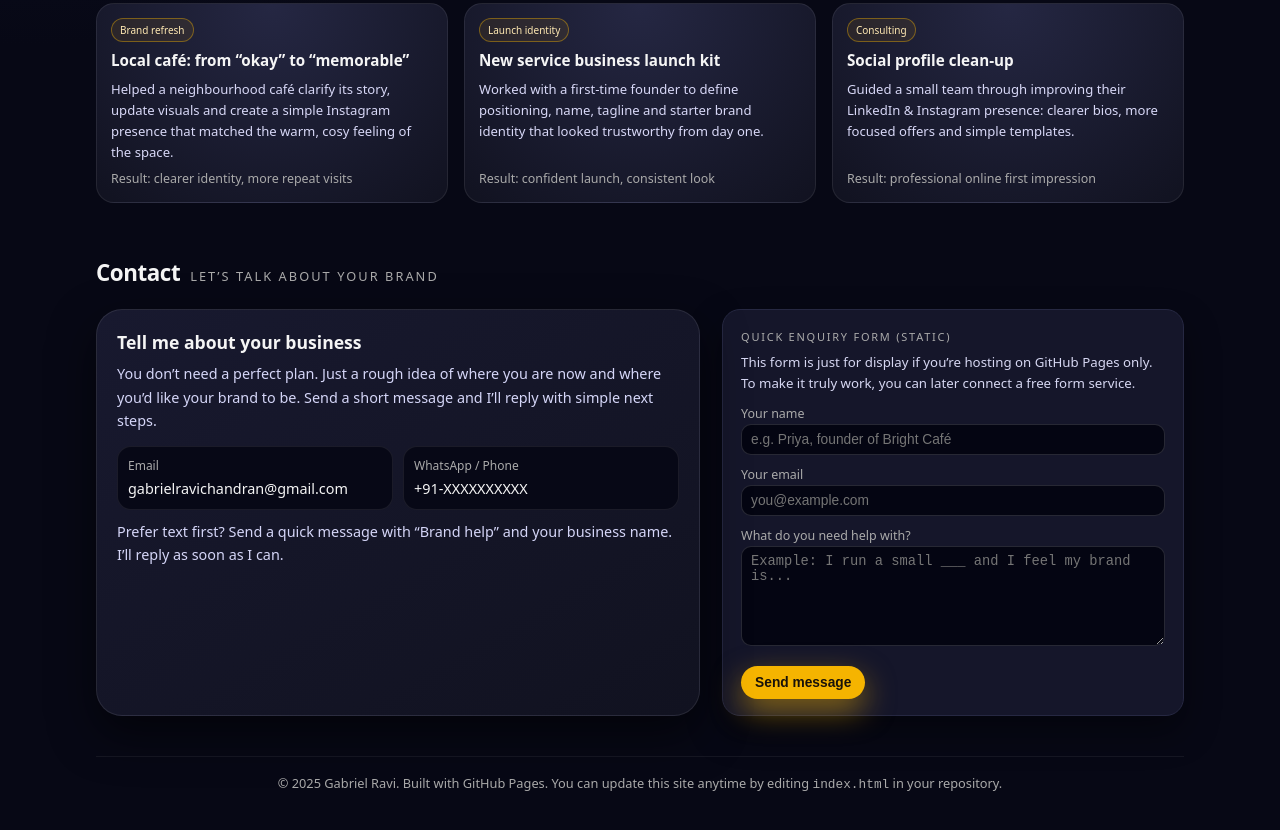
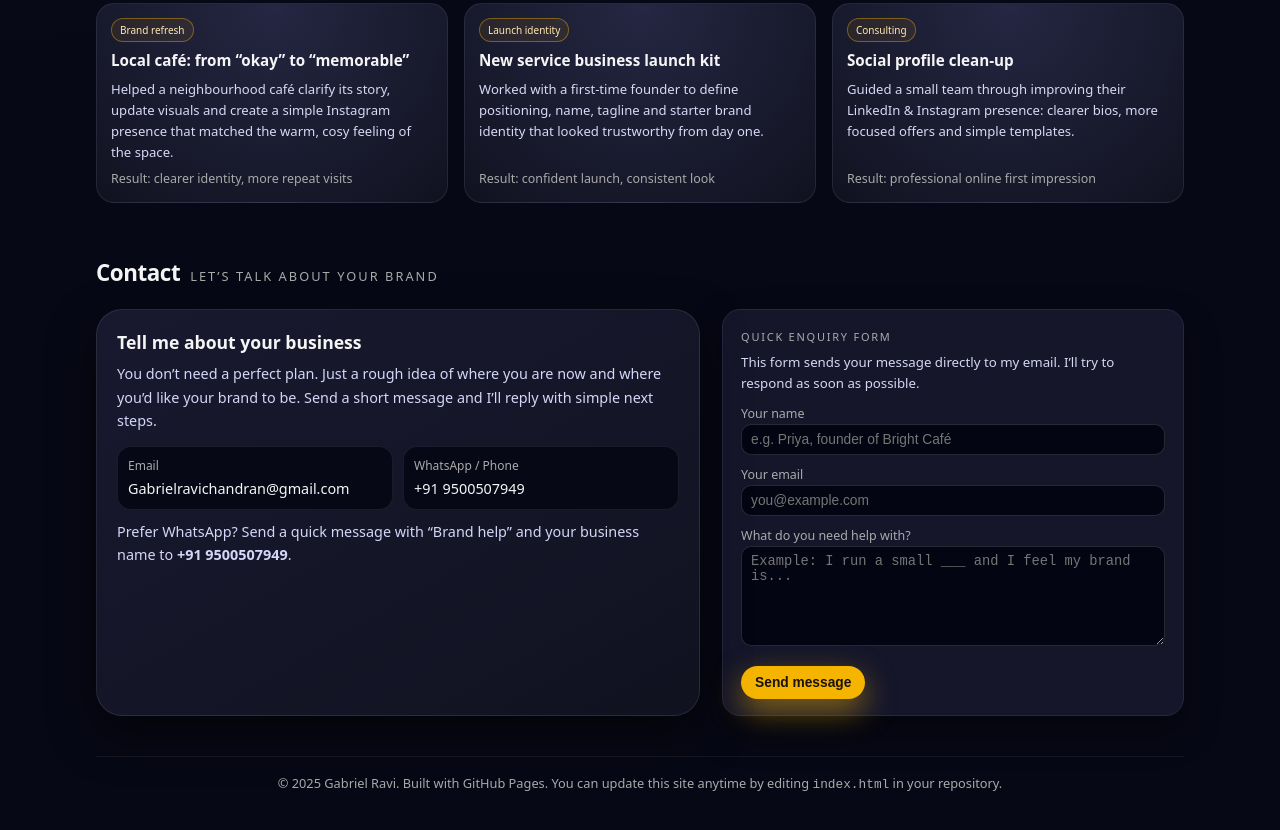
Before and after one commit to Gabrielravii/Gabrielravi.github.io, a plain HTML site: page index.html in a window 1280 px wide. Shown: the part 1376-2206 px from the top of the page. Drawn offline with Linux system fonts and the light colour scheme.

Commit message:
Update index.html

```diff
--- a/index.html
+++ b/index.html
@@ -990,31 +990,32 @@
               <div class="contact-box">
                 <div class="contact-label">Email</div>
                 <div class="contact-value">
-                  gabrielravichandran@gmail.com
+                  Gabrielravichandran@gmail.com
                 </div>
               </div>
               <div class="contact-box">
                 <div class="contact-label">WhatsApp / Phone</div>
                 <div class="contact-value">
-                  <!-- Change this to your number or remove -->
-                  +91-XXXXXXXXXX
+                  +91 9500507949
                 </div>
               </div>
             </div>
 
             <p class="availability">
-              Prefer text first? Send a quick message with “Brand help” and your business name. I’ll reply as soon as I can.
+              Prefer WhatsApp? Send a quick message with “Brand help” and your business name to
+              <strong>+91 9500507949</strong>.
             </p>
           </div>
 
           <div class="card">
-            <div class="mini-label">Quick enquiry form (static)</div>
+            <div class="mini-label">Quick enquiry form</div>
             <p style="font-size:0.83rem; color:#d6d7f2; margin-bottom:8px;">
-              This form is just for display if you’re hosting on GitHub Pages only.
-              To make it truly work, you can later connect a free form service.
+              This form sends your message directly to my email. I’ll try to respond as soon as possible.
             </p>
-            <form action="https://formsubmit.co/Gabrielravichandran@gmail.com" method="POST">
-  <!-- Optional settings for FormSubmit -->
+
+            <!-- Working email form via FormSubmit -->
+            <form action="https://formsubmit.co/2bb86aadb0ffbbb4637214bd0751fe70" method="POST">
+              <!-- Optional settings -->
               <input type="hidden" name="_subject" value="New message from your portfolio site">
               <input type="hidden" name="_captcha" value="false">
 
```
Lines whose indentation alone changed are shown as unchanged.
